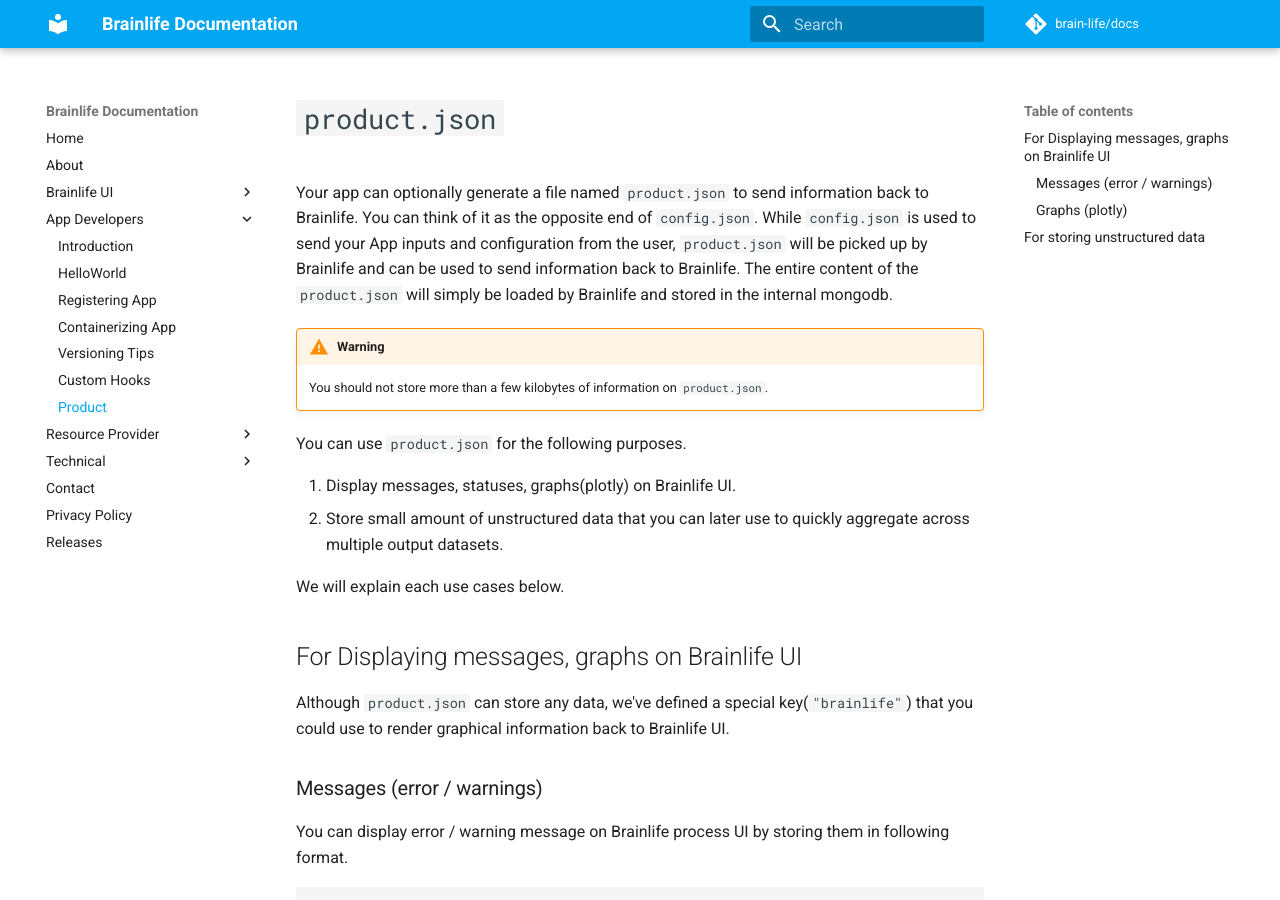
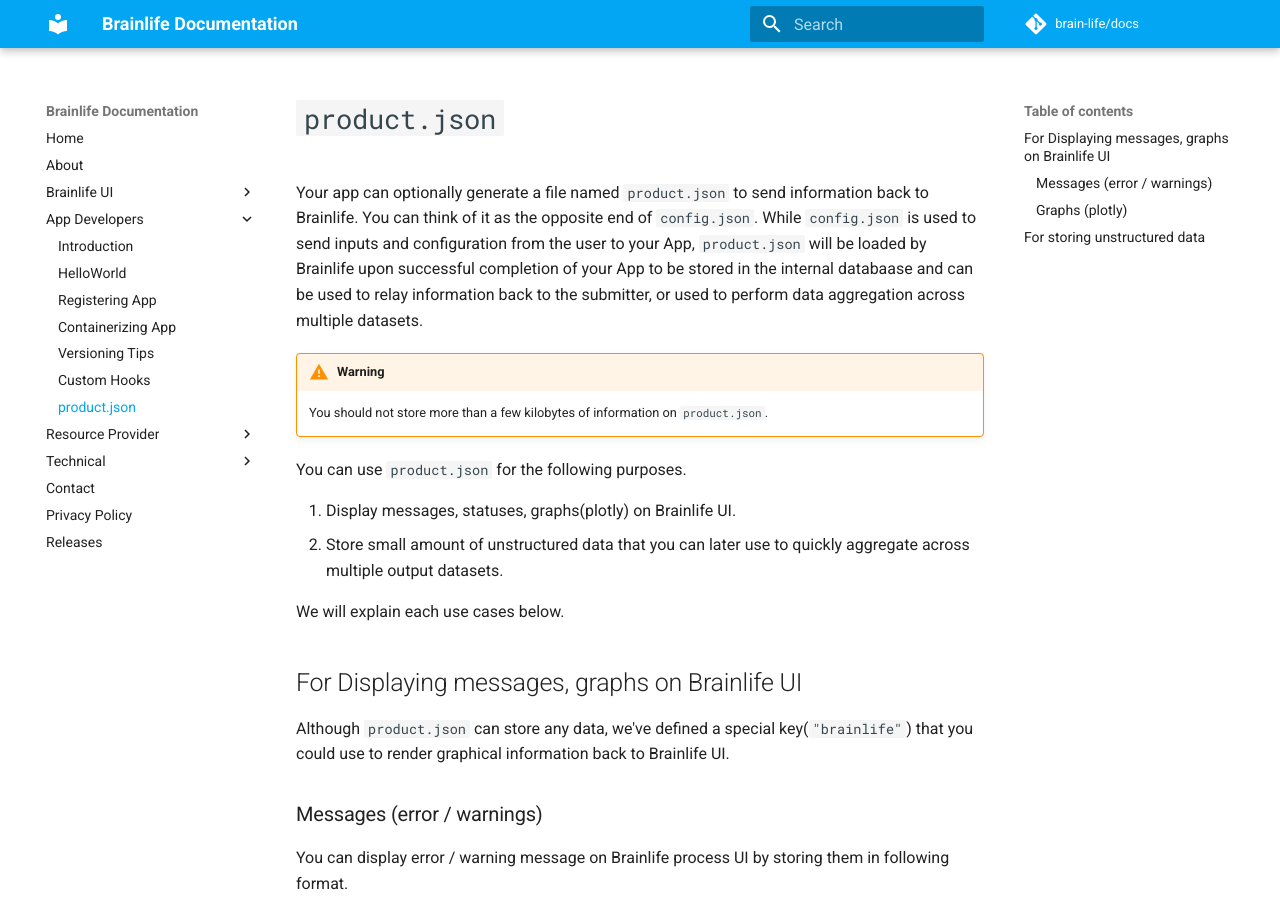
Before and after one commit to brainlife/docs, an MkDocs documentation site: the page built from docs/apps/product.md, in a window 1280 px wide and 900 px high. Built offline with MkDocs 1.6.1 and Material for MkDocs 9.7.7, drawn with Linux system fonts in a browser that asks for light colours; comment, search, counter and statistics services are not loaded; old or Windows-style settings are respelled for this version of MkDocs.

Commit message:
update product.json description

```diff
--- a/docs/apps/product.md
+++ b/docs/apps/product.md
@@ -1,6 +1,6 @@
 # `product.json`
 
-Your app can optionally generate a file named `product.json` to send information back to Brainlife. You can think of it as the opposite end of `config.json`. While `config.json` is used to send your App inputs and configuration from the user, `product.json` will be picked up by Brainlife and can be used to send information back to Brainlife. The entire content of the `product.json` will simply be loaded by Brainlife and stored in the internal mongodb.
+Your app can optionally generate a file named `product.json` to send information back to Brainlife. You can think of it as the opposite end of `config.json`. While `config.json` is used to send inputs and configuration from the user to your App, `product.json` will be loaded by Brainlife upon successful completion of your App to be stored in the internal databaase and can be used to relay information back to the submitter, or used to perform data aggregation across multiple datasets.
 
 !!! warning
     You should not store more than a few kilobytes of information on `product.json`.
--- a/mkdocs.yml
+++ b/mkdocs.yml
@@ -31,7 +31,7 @@
     - Containerizing App: apps/container.md
     - Versioning Tips: apps/versioning.md
     - Custom Hooks: apps/customhooks.md
-    - Product: apps/product.md
+    - product.json: apps/product.md
   - Resource Provider:
     - Registering Resource: resources/register.md
   - Technical:
```
